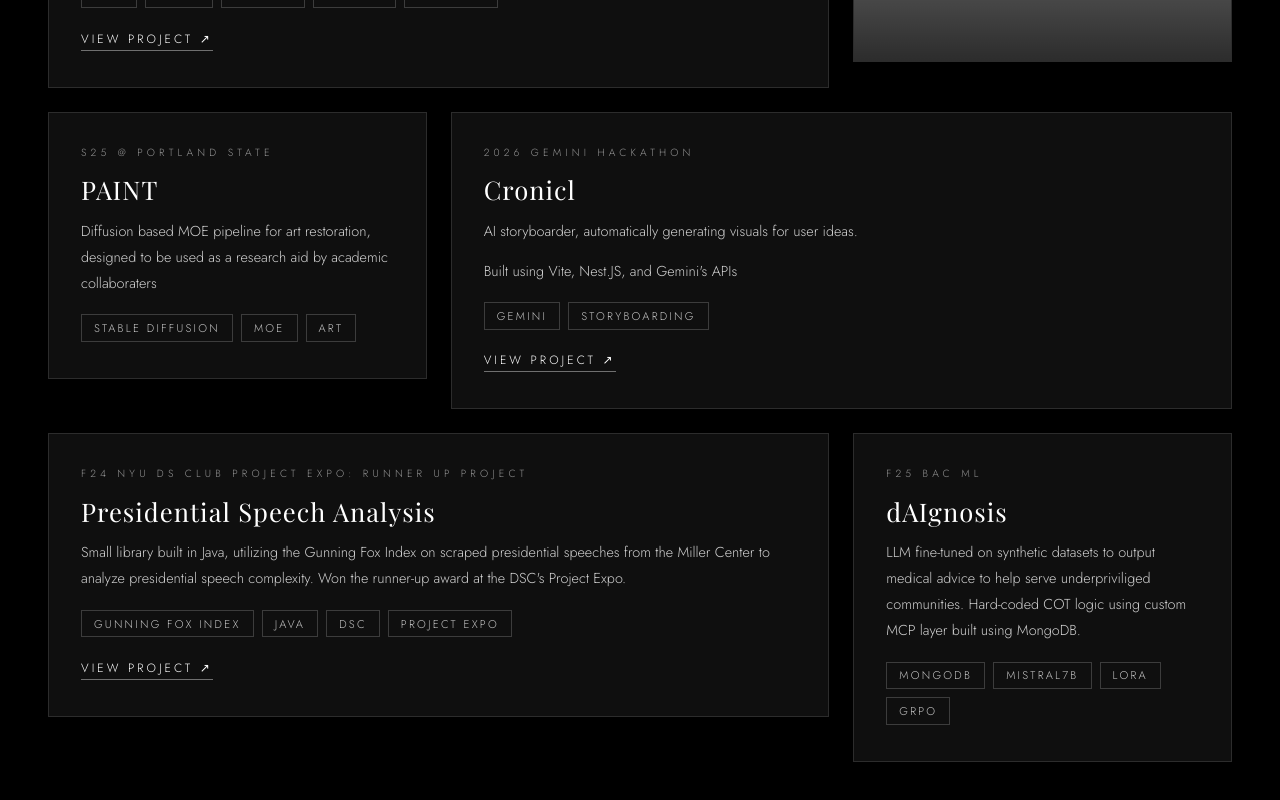
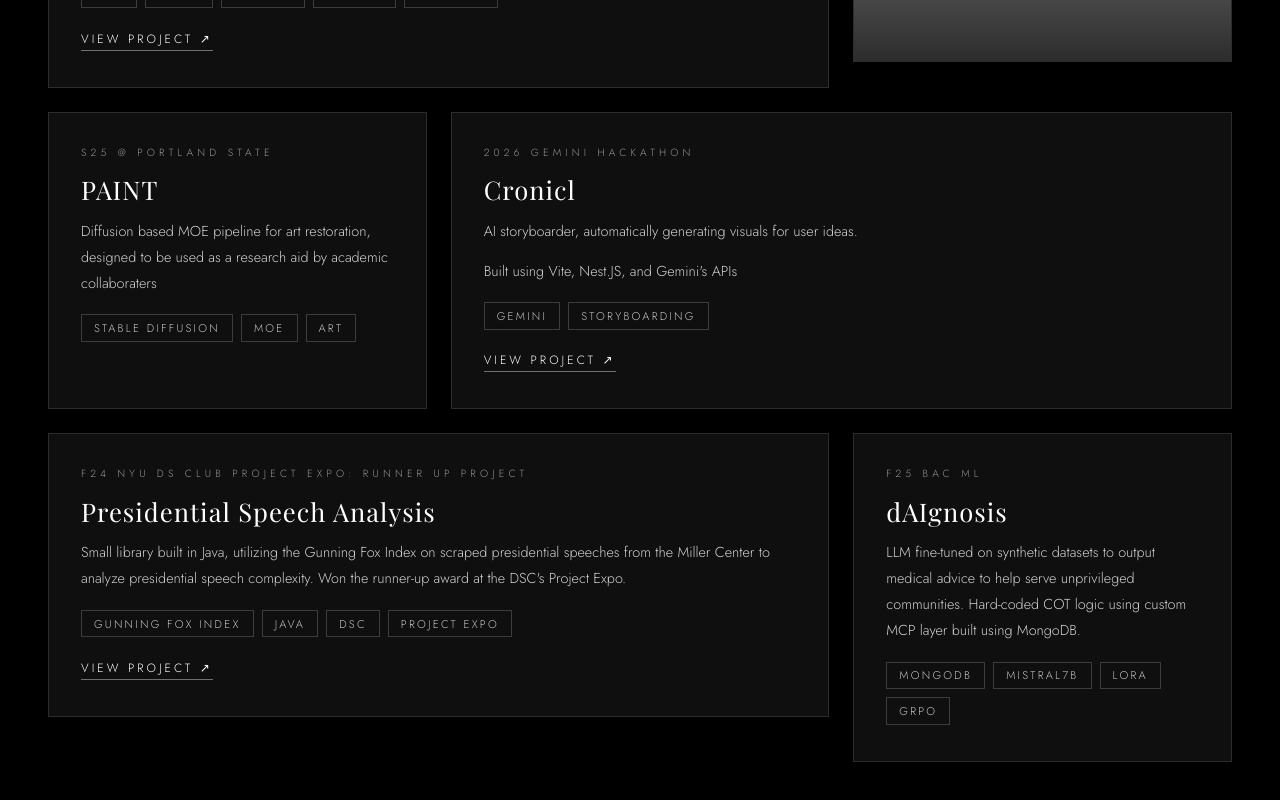
Before and after one commit to yuyanghu06/yuyang-site, a React (Vite) app in the folder client/: page /projects in a window 1280 px wide. Shown: the part 964-1764 px from the top of the page. Built offline with nearby package versions, Linux system fonts and the light colour scheme; grey boxes are pictures that could not be loaded; a web font is replaced by a local one.

Commit message:
minor ui tweaks

```diff
--- a/client/src/pages/Projects.tsx
+++ b/client/src/pages/Projects.tsx
@@ -43,6 +43,7 @@ const PROJECT_BLOCKS = [
     heading: "PAINT",
     body:
       "Diffusion based MOE pipeline for art restoration, designed to be used as a research aid by academic collaboraters",
+    height: 297,
     tags: ["Stable Diffusion", "MOE", "ART"],
   },
   {
@@ -70,7 +71,7 @@ const PROJECT_BLOCKS = [
     label:   "F25 BAC ML",
     heading: "dAIgnosis",
     body:
-      "LLM fine-tuned on synthetic datasets to output medical advice to help serve underpriviliged communities. " +
+      "LLM fine-tuned on synthetic datasets to output medical advice to help serve unprivileged communities. " +
       "Hard-coded COT logic using custom MCP layer built using MongoDB.",
     tags: ["MongoDB", "Mistral7b", "LORA", "GRPO"],
   },
```
